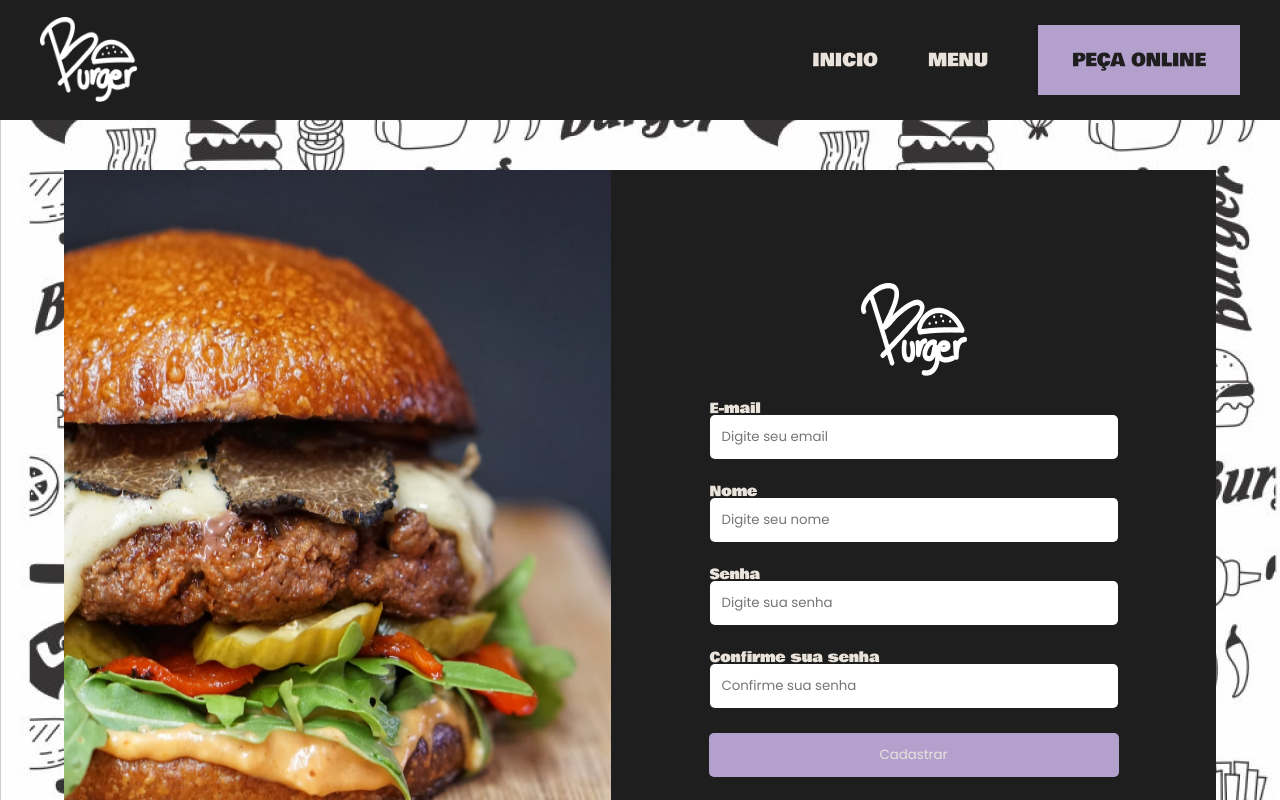
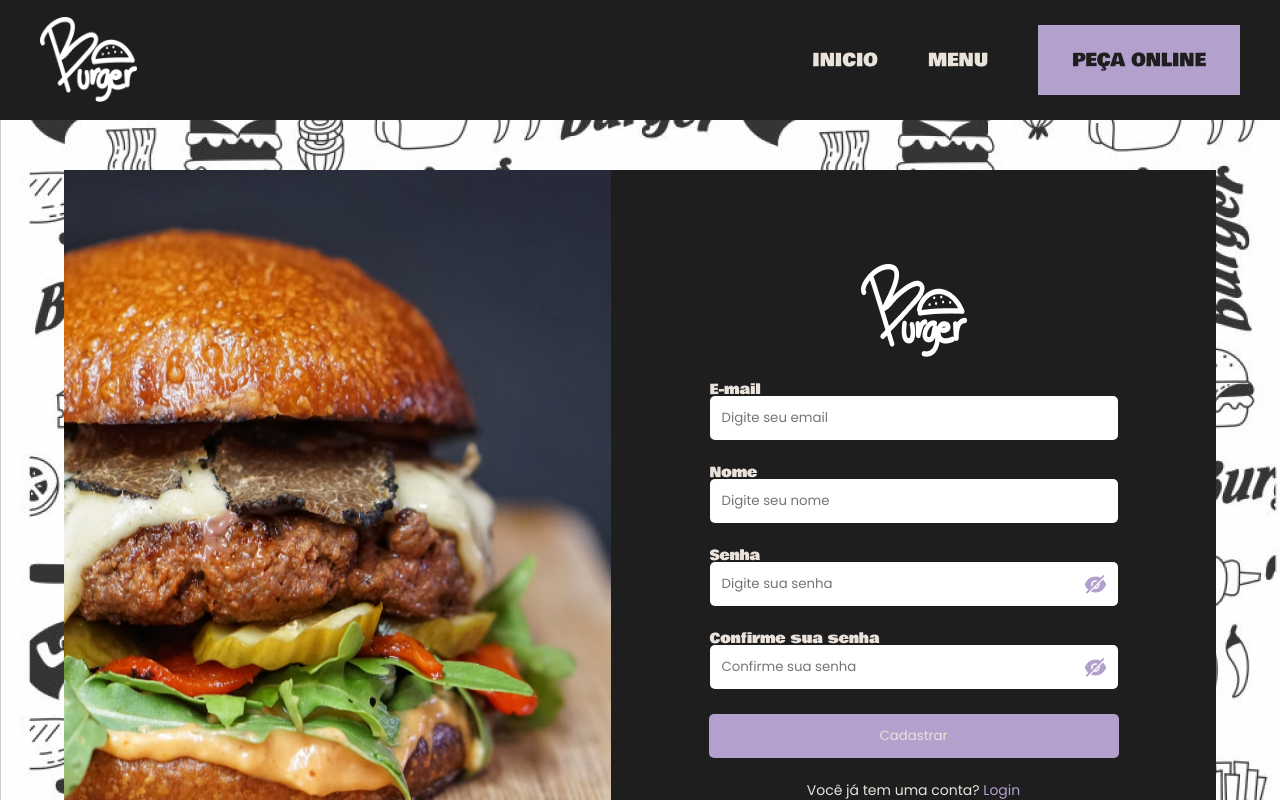
Before and after one commit to AlexMoreni/burguer, a React (Vite) app: page /register in a window 1280 px wide. Shown: the top 800 px of the page. Built offline with nearby package versions, Linux system fonts and the light colour scheme; a web font is replaced by a local one.

Commit message:
Adding redirection link on the login/register page and adding function to view input password

```diff
--- a/src/pages/Login.jsx
+++ b/src/pages/Login.jsx
@@ -1,5 +1,7 @@
 import { useState, useEffect } from "react";
 import axios from "axios";
+import { Link } from "react-router-dom";
+import { AiFillEyeInvisible } from "react-icons/ai";
 
 import {
   Container,
@@ -9,6 +11,10 @@ import {
   Input,
   ButtonForm,
   ErrorMessage,
+  MessageFormAccount,
+  EmphasisFormAccount,
+  EyePassword,
+  FieldPassword,
 } from "./RegisterAndLogin.style";
 
 const Login = () => {
@@ -16,6 +22,7 @@ const Login = () => {
   const [password, setPassword] = useState("");
   const [message, setMessage] = useState("");
   const [errorMessage, setErrorMessage] = useState("");
+  const [typeInput, setTypeInput] = useState("password");
 
   const handleLogin = (e) => {
     e.preventDefault();
@@ -57,6 +64,14 @@ const Login = () => {
     }
   });
 
+  const changeTypeInput = (type) => {
+    if (type === "password") {
+      setTypeInput("text");
+    } else {
+      setTypeInput("password");
+    }
+  };
+
   return (
     <Container>
       <ContainerFields>
@@ -71,15 +86,32 @@ const Login = () => {
               onChange={(e) => setEmail(e.target.value)}
             />
           </MessageInput>
+          <FieldPassword>
             <MessageInput>
               Senha
               <Input
-              type="password"
+                type={typeInput}
                 placeholder="Digite sua senha"
                 onChange={(e) => setPassword(e.target.value)}
               />
             </MessageInput>
+            {
+              <EyePassword>
+                <AiFillEyeInvisible
+                  onClick={() => {
+                    changeTypeInput(typeInput);
+                  }}
+                />
+              </EyePassword>
+            }
+          </FieldPassword>
           <ButtonForm type="submit" value="Entrar" />
+          <MessageFormAccount>
+            Você ainda não tem uma conta?{" "}
+            <Link to="/register">
+              <EmphasisFormAccount>Registre-se</EmphasisFormAccount>
+            </Link>
+          </MessageFormAccount>
           {errorMessage && <ErrorMessage>{errorMessage}</ErrorMessage>}
         </ContainerForm>
       </ContainerFields>
--- a/src/pages/Register.jsx
+++ b/src/pages/Register.jsx
@@ -1,6 +1,8 @@
 import { useNavigate } from "react-router-dom";
 import { useState, useEffect } from "react";
 import axios from "axios";
+import { Link } from "react-router-dom";
+import { AiFillEyeInvisible } from "react-icons/ai";
 
 import {
   Container,
@@ -10,6 +12,10 @@ import {
   Input,
   ButtonForm,
   ErrorMessage,
+  MessageFormAccount,
+  EmphasisFormAccount,
+  EyePassword,
+  FieldPassword,
 } from "./RegisterAndLogin.style";
 
 const Register = () => {
@@ -20,6 +26,7 @@ const Register = () => {
   const [message, setMessage] = useState("");
   const [errorMessage, setErrorMessage] = useState("");
   const navigate = useNavigate();
+  const [typeInput, setTypeInput] = useState("password");
 
   const handleRegister = (e) => {
     e.preventDefault();
@@ -71,6 +78,14 @@ const Register = () => {
     }
   });
 
+  const changeTypeInput = (type) => {
+    if (type === "password") {
+      setTypeInput("text");
+    } else {
+      setTypeInput("password");
+    }
+  };
+
   return (
     <Container>
       <ContainerFields>
@@ -93,23 +108,53 @@ const Register = () => {
               onChange={(e) => setName(e.target.value)}
             />
           </MessageInput>
+          <FieldPassword>
             <MessageInput>
               Senha
               <Input
-              type="password"
+                type={typeInput}
                 placeholder="Digite sua senha"
                 onChange={(e) => setPassword(e.target.value)}
+                onClick={() => changeTypeInput(typeInput)}
               />
             </MessageInput>
+            {
+              <EyePassword>
+                <AiFillEyeInvisible
+                  onClick={() => {
+                    changeTypeInput(typeInput);
+                  }}
+                />
+              </EyePassword>
+            }
+          </FieldPassword>
+          <FieldPassword>
             <MessageInput>
               Confirme sua senha
               <Input
-              type="password"
+                type={typeInput}
                 placeholder="Confirme sua senha"
                 onChange={(e) => setConfirmPassword(e.target.value)}
+                onClick={() => changeTypeInput(typeInput)}
               />
             </MessageInput>
+            {
+              <EyePassword>
+                <AiFillEyeInvisible
+                  onClick={() => {
+                    changeTypeInput(typeInput);
+                  }}
+                />
+              </EyePassword>
+            }
+          </FieldPassword>
           <ButtonForm type="submit" value="Cadastrar" />
+          <MessageFormAccount>
+            Você já tem uma conta?{" "}
+            <Link to="/login">
+              <EmphasisFormAccount>Login</EmphasisFormAccount>
+            </Link>
+          </MessageFormAccount>
           {errorMessage && <ErrorMessage>{errorMessage}</ErrorMessage>}
         </ContainerForm>
       </ContainerFields>
--- a/src/pages/RegisterAndLogin.style.jsx
+++ b/src/pages/RegisterAndLogin.style.jsx
@@ -63,5 +63,28 @@ export const ButtonForm = styled.input`
 export const ErrorMessage = styled.p`
   font-family: var(--font-text);
   font-size: 2rem;
+  color: red;
+`;
+
+export const MessageFormAccount = styled.p`
+  font-family: var(--font-text);
+  font-size: 1.4rem;
   color: var(--color-white);
 `;
+
+export const EmphasisFormAccount = styled.span`
+  color: var(--color-purple);
+`;
+
+export const FieldPassword = styled.div`
+  position: relative;
+`;
+
+export const EyePassword = styled.span`
+  font-size: 2.5rem;
+  color: var(--color-purple);
+  cursor: pointer;
+  position: absolute;
+  top: 24px;
+  right: 10px;
+`;
```
Lines whose indentation alone changed are shown as unchanged.
